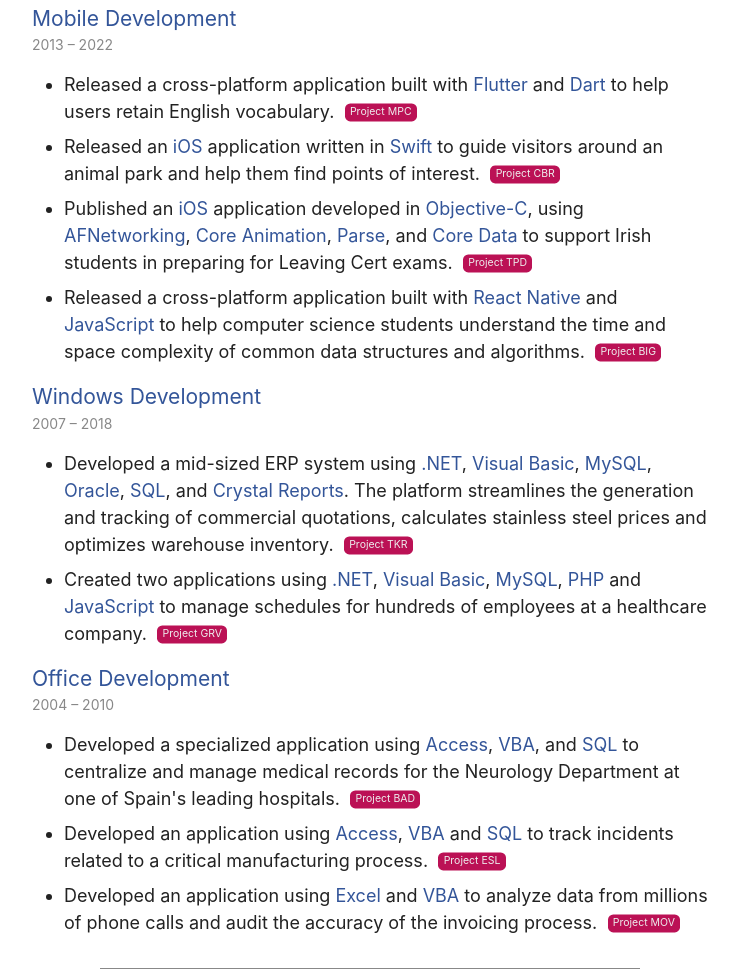
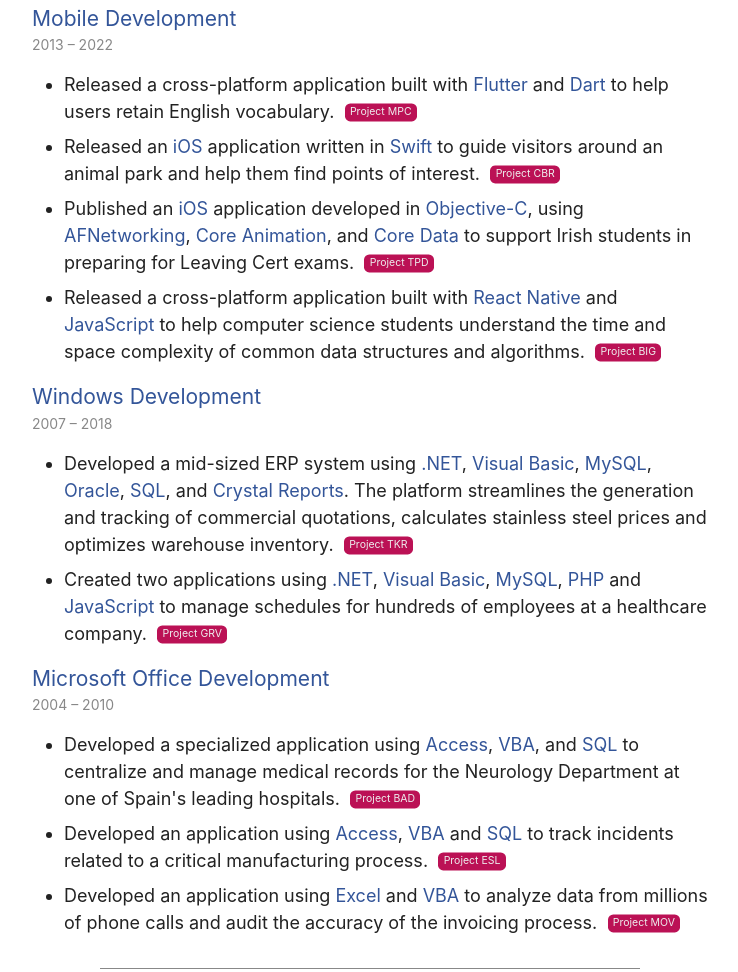
Before and after one commit to almata/almata.github.io, a plain HTML site: page profile/index.html in a window 1280 px wide. Shown: the part 2318-3290 px from the top of the page, without its empty margins (270-1008 px from the left). Drawn offline with Linux system fonts and the light colour scheme.

Commit message:
Add /cv endpoint

```diff
--- a/profile/index.html
+++ b/profile/index.html
@@ -168,8 +168,8 @@
               </li>
               <li>
                 Published an <em>iOS</em> application developed in <em>Objective-C</em>, using <em>AFNetworking</em>,
-                <em>Core Animation</em>, <em>Parse</em>, and <em>Core Data</em> to support Irish students in preparing
-                for Leaving Cert exams.
+                <em>Core Animation</em>, and <em>Core Data</em> to support Irish students in preparing for Leaving Cert
+                exams.
                 <span class="project">Project TPD</span>
               </li>
               <li>
@@ -201,7 +201,7 @@
           </article>
           <article>
             <header>
-              <h3>Office Development</h3>
+              <h3>Microsoft Office Development</h3>
               <p class="time">2004 – 2010</p>
             </header>
             <ul>
```
Also changed, not shown: cv/index.html (added, +13 -0 lines), 1 other file.
